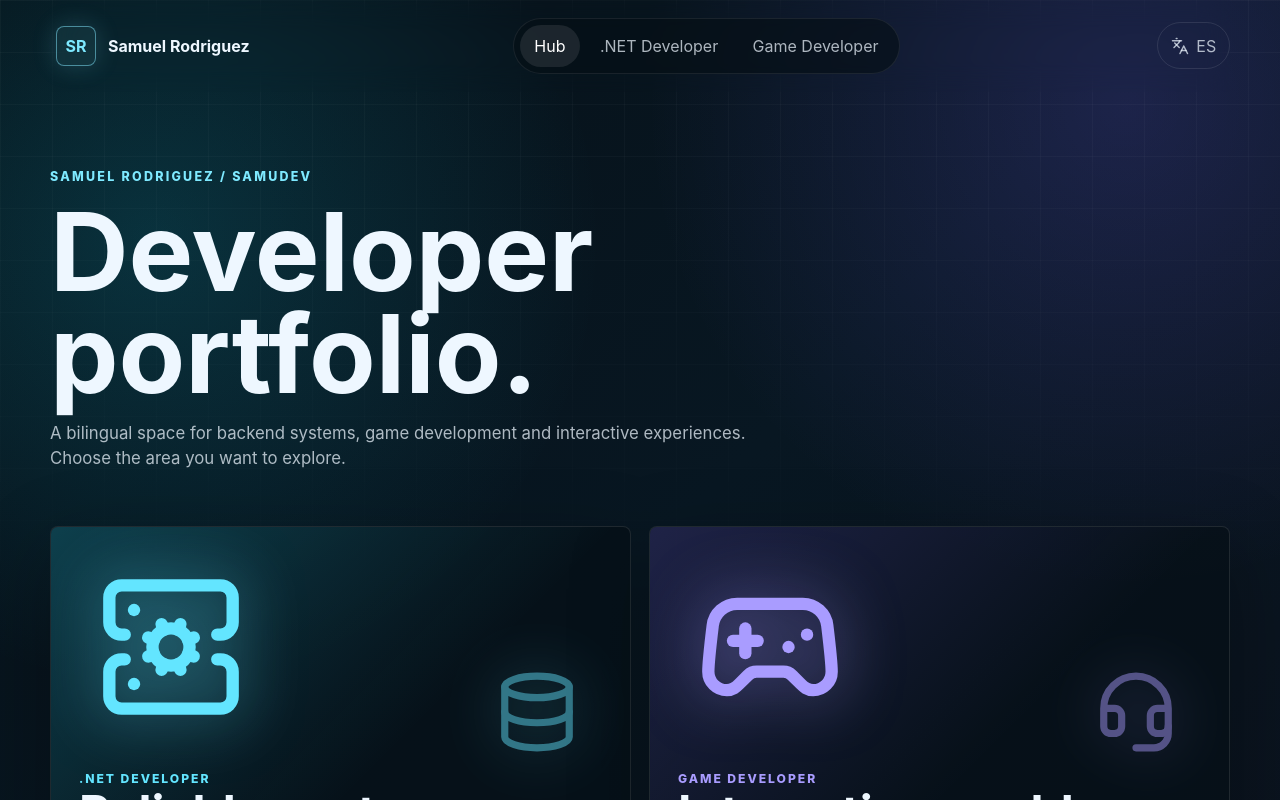
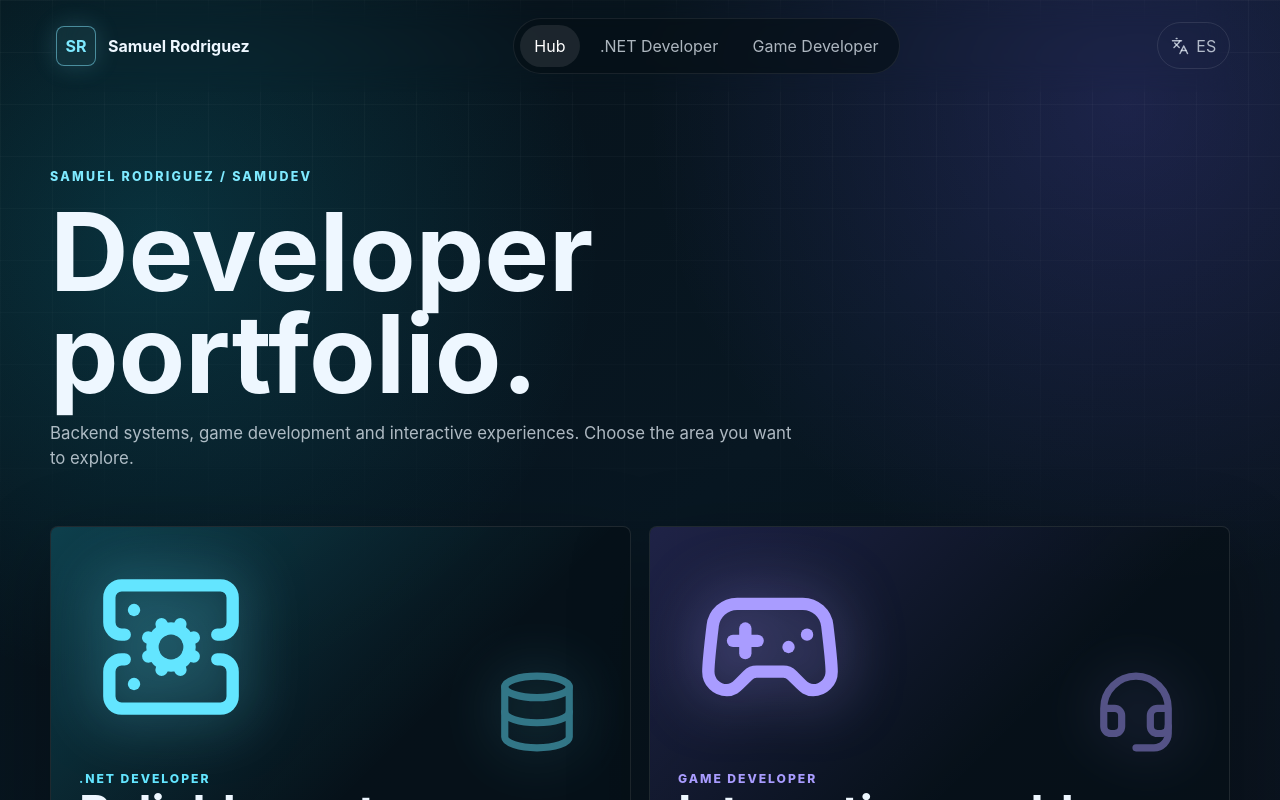
Before and after one commit to SamuelRodri/SamuDev, a React (Vite) app: page / in a window 1280 px wide. Shown: the top 800 px of the page. Built offline with nearby package versions, Linux system fonts and the light colour scheme.

Commit message:
Simplify hero description

```diff
--- a/src/content.ts
+++ b/src/content.ts
@@ -27,7 +27,7 @@ export const content = {
     hero: {
       eyebrow: "Samuel Rodriguez / SamuDev",
       title: "Developer portfolio.",
-      body: "A bilingual space for backend systems, game development and interactive experiences. Choose the area you want to explore.",
+      body: "Backend systems, game development and interactive experiences. Choose the area you want to explore.",
       dotnetCta: "Enter .NET mode",
       gameCta: "Enter game mode",
     },
@@ -78,7 +78,7 @@ export const content = {
     hero: {
       eyebrow: "Samuel Rodriguez / SamuDev",
       title: "Portfolio de desarrollador.",
-      body: "Un espacio bilingüe para sistemas backend, videojuegos y experiencias interactivas. Elige el área que quieres explorar.",
+      body: "Sistemas backend, videojuegos y experiencias interactivas. Elige el área que quieres explorar.",
       dotnetCta: "Entrar en modo .NET",
       gameCta: "Entrar en modo juegos",
     },
```
